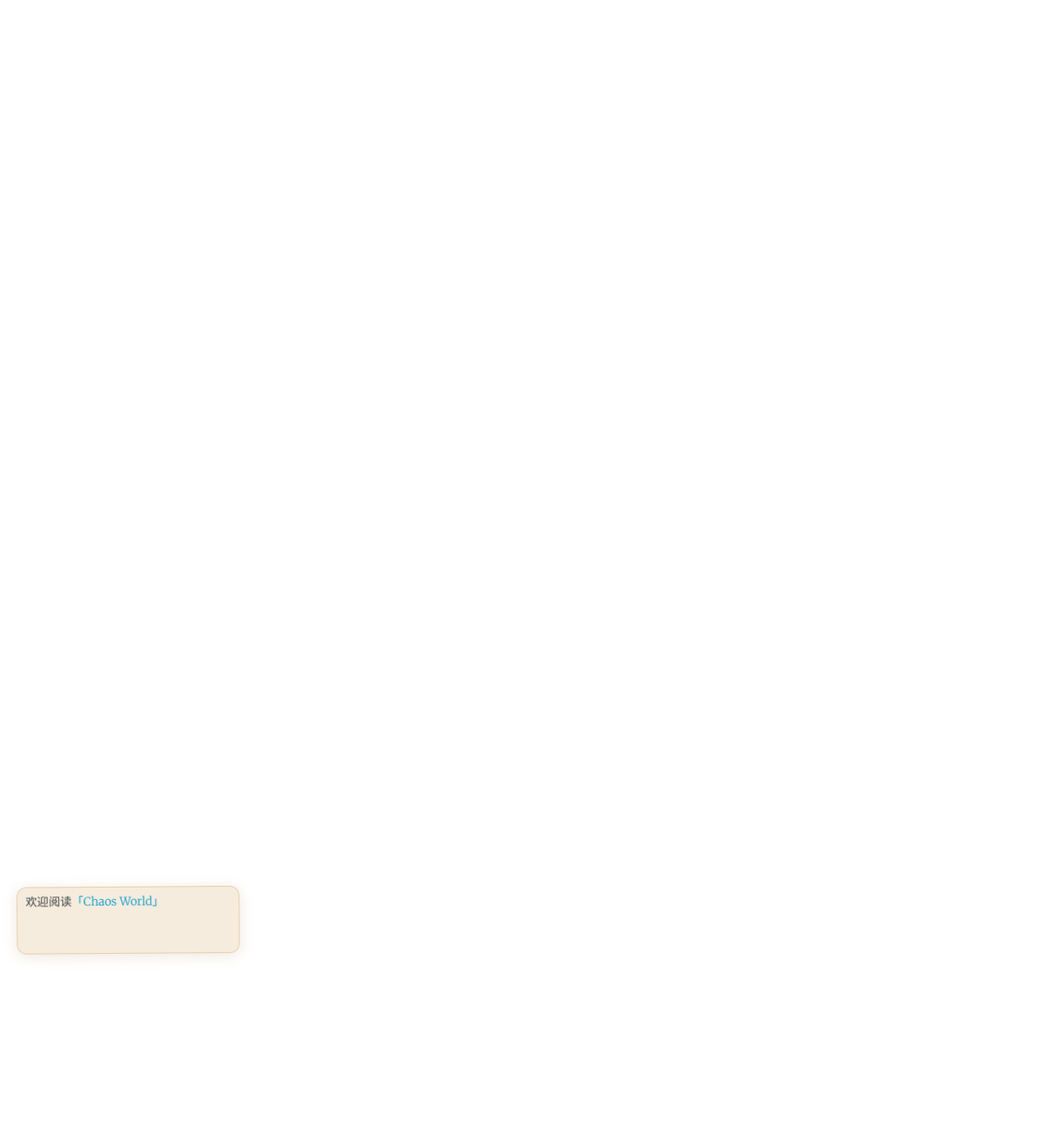
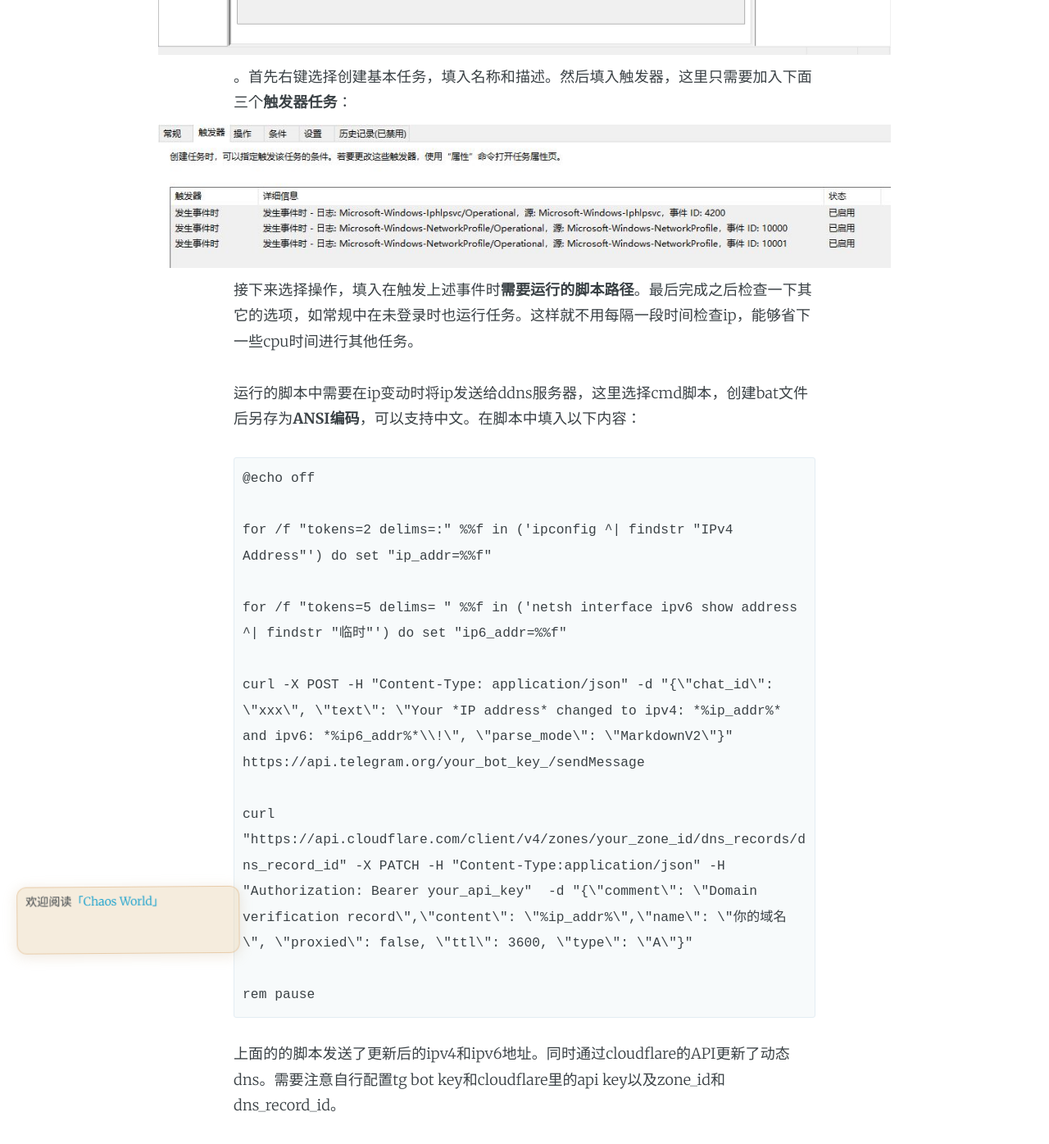
Before and after one commit to marktube/marktube.github.io, a Jekyll site: the page built from _posts/2024-10-29-THU-Net-Connection.md, in a window 1280 px wide and 1400 px high, scrolled down 7832 px. Shown: the top 1396 px of the window at 82% size. Built offline with Jekyll 4.4.1, drawn with Linux system fonts in a browser that asks for light colours; comment, search, counter and statistics services are not loaded; some of the changed text lies outside the part shown.

Commit message:
update content: add ddns

````diff
--- a/_posts/2024-10-29-THU-Net-Connection.md
+++ b/_posts/2024-10-29-THU-Net-Connection.md
@@ -175,3 +175,36 @@ ssh -L 12345:localhost:3389 -C -N -l your_username your_server_ip -p xxx #xxx为
 ```
 
 然后开启RDP客户端连接，地址选`localhost:12345`，输入用户名密码即可。实测感觉rdp比vnc速度更快，播放视频不卡，还有声音。
+
+
+---
+
+2025.1.27日更新
+
+
+**4. 被控端开启ddns和ip变动通知**
+
+因为被控端会移动或者开关机以及其它路由器方面的原因而导致ip变动，之前的ip很有可能会因此失效，导致无法再连接。而因为大清校园网ipv4是**教育网公网ip和ipv6地址**，故只需要绑定一下ddns即可。
+以教育网ipv4为例，ddns服务选择cloudflare进行配置。
+
+为了避免每次隔一段时间检查ip变动，我们只需要使用微软自带的**任务计划程序**创建任务
+![ms_mission_plan](../../../../assets/images/ms_mission_plan.jpg)
+。首先右键选择创建基本任务，填入名称和描述。然后填入触发器，这里只需要加入下面三个**触发器任务**：
+![ms_mission_plan](../../../../assets/images/ms_mission_trigger.jpg)
+接下来选择操作，填入在触发上述事件时**需要运行的脚本路径**。最后完成之后检查一下其它的选项，如常规中在未登录时也运行任务。这样就不用每隔一段时间检查ip，能够省下一些cpu时间进行其他任务。
+
+运行的脚本中需要在ip变动时将ip发送给ddns服务器，这里选择cmd脚本，创建bat文件后另存为**ANSI编码**，可以支持中文。在脚本中填入以下内容：
+```cmd
+@echo off
+
+for /f "tokens=2 delims=:" %%f in ('ipconfig ^| findstr "IPv4 Address"') do set "ip_addr=%%f"
+
+for /f "tokens=5 delims= " %%f in ('netsh interface ipv6 show address ^| findstr "临时"') do set "ip6_addr=%%f"
+
+curl -X POST -H "Content-Type: application/json" -d "{\"chat_id\": \"xxx\", \"text\": \"Your *IP address* changed to ipv4: *%ip_addr%* and ipv6: *%ip6_addr%*\\!\", \"parse_mode\": \"MarkdownV2\"}"  https://api.telegram.org/your_bot_key_/sendMessage
+
+curl "https://api.cloudflare.com/client/v4/zones/your_zone_id/dns_records/dns_record_id" -X PATCH -H "Content-Type:application/json" -H "Authorization: Bearer your_api_key"  -d "{\"comment\": \"Domain verification record\",\"content\": \"%ip_addr%\",\"name\": \"你的域名\", \"proxied\": false, \"ttl\": 3600, \"type\": \"A\"}"
+
+rem pause
+```
+上面的的脚本发送了更新后的ipv4和ipv6地址。同时通过cloudflare的API更新了动态dns。需要注意自行配置tg bot key和cloudflare里的api key以及zone_id和dns_record_id。
````
Also changed, not shown: _posts/2024-06-26-rasp-cam.md (+1 -1 lines), assets/images/ms_mission_plan.jpg (added), assets/images/ms_mission_trigger.jpg (added).
